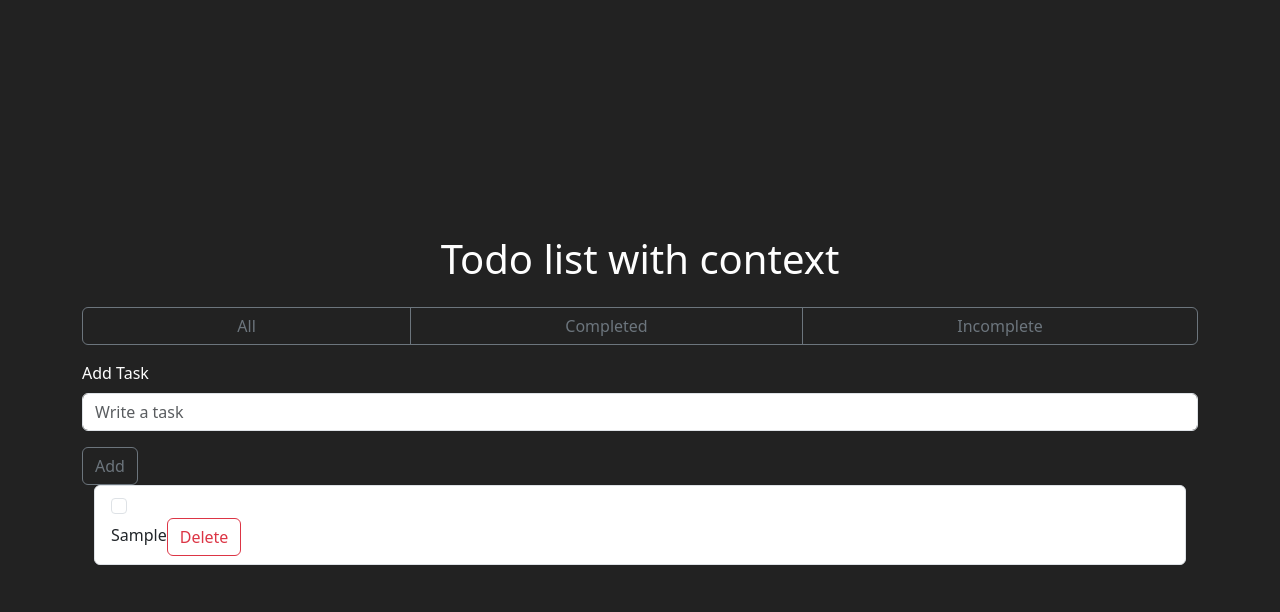
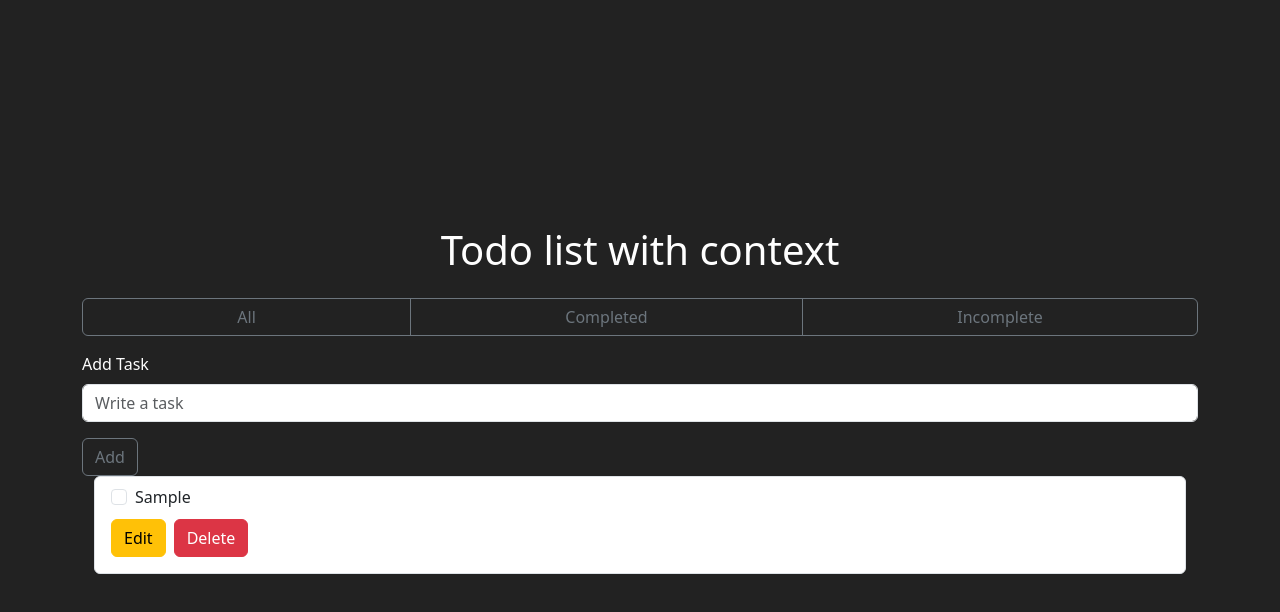
Before and after one commit to the-sankari/context_api, a React (Vite) app: page / in a window 1280 px wide. Both pictures are taken after typing "Sample" into the empty fields and a click on the button "Add". Shown: the top 612 px of the page. Built offline with nearby package versions, Linux system fonts and the light colour scheme.

Commit message:
Added edit functionality

```diff
--- a/src/component/TaskContext.jsx
+++ b/src/component/TaskContext.jsx
@@ -39,6 +39,13 @@ export const TaskProvider = ({ children }) => {
     );
   };
 
+  const editTask = (index, newTask) => {
+    const editedTask = tasks.map((t, i) =>
+      i === index ? { ...t, task: newTask } : t
+    );
+    setTasks(editedTask);
+  };
+
   const filteredTasks = tasks.filter((task) => {
     if (filter === "All") return true;
     if (filter === "Completed") return task.completed;
@@ -48,7 +55,14 @@ export const TaskProvider = ({ children }) => {
 
   return (
     <TaskContext.Provider
-      value={{ tasks:filteredTasks, addTask, deleteTask, toggleTaskCompleted, setFilter }}
+      value={{
+        tasks: filteredTasks,
+        addTask,
+        deleteTask,
+        toggleTaskCompleted,
+        setFilter,
+        editTask,
+      }}
     >
       {children}
     </TaskContext.Provider>
--- a/src/component/TodoItem.jsx
+++ b/src/component/TodoItem.jsx
@@ -1,21 +1,50 @@
 /* eslint-disable react/prop-types */
-import React from "react";
+import React, { useState } from "react";
 import { Button, Container, Form, ListGroup } from "react-bootstrap";
 
-const TodoItem = ({ task, deleteTask, toggleTaskCompleted }) => {
+const TodoItem = ({ task, deleteTask, toggleTaskCompleted, editTask }) => {
+  const [isEditing, setIsEditing] = useState(false);
+  const [newTask, setNewTask] = useState(task.task);
+  const handleEdit = () => {
+    if (isEditing) {
+      editTask(newTask);
+    }
+    setIsEditing(!isEditing);
+  };
   return (
     <ListGroup.Item
       style={{ textDecoration: task.completed ? "line-through" : "none" }}
     >
+      {isEditing ? (
+        <Form.Control
+          type="text"
+          value={newTask}
+          onChange={(e) => setNewTask(e.target.value)}
+        />
+      ) : (
         <Form.Check
           type="checkbox"
           checked={task.completed}
           onChange={toggleTaskCompleted}
+          label={task.task}
         />
-      {task.task}
-      <Button variant="outline-danger" onClick={deleteTask}>
+      )}
+      <div>
+        <Button
+        variant={isEditing ? "Succes": "warning"}
+        onClick={handleEdit}
+
+        >
+            {isEditing ? "Save": "Edit"}
+        </Button>
+        <Button
+        variant="danger"
+        onClick={deleteTask}
+        className="ml-2 m-2"
+        >
             Delete
         </Button>
+      </div>
     </ListGroup.Item>
   );
 };
--- a/src/component/TodoList.jsx
+++ b/src/component/TodoList.jsx
@@ -6,7 +6,8 @@ import TodoItem from "./TodoItem";
 
 const TodoList = () => {
   // Access tasks and deleteTask via useContext
-  const { tasks, deleteTask, toggleTaskCompleted } = useContext(TaskContext);
+  const { tasks, deleteTask, toggleTaskCompleted, editTask } =
+    useContext(TaskContext);
   return (
     <Container>
       <ListGroup>
@@ -19,6 +20,7 @@ const TodoList = () => {
               task={task}
               toggleTaskCompleted={() => toggleTaskCompleted(index)}
               deleteTask={() => deleteTask(index)}
+              editTask={(newTask) => editTask(index, newTask)}
             />
           ))
         )}
```
Lines whose indentation alone changed are shown as unchanged.
